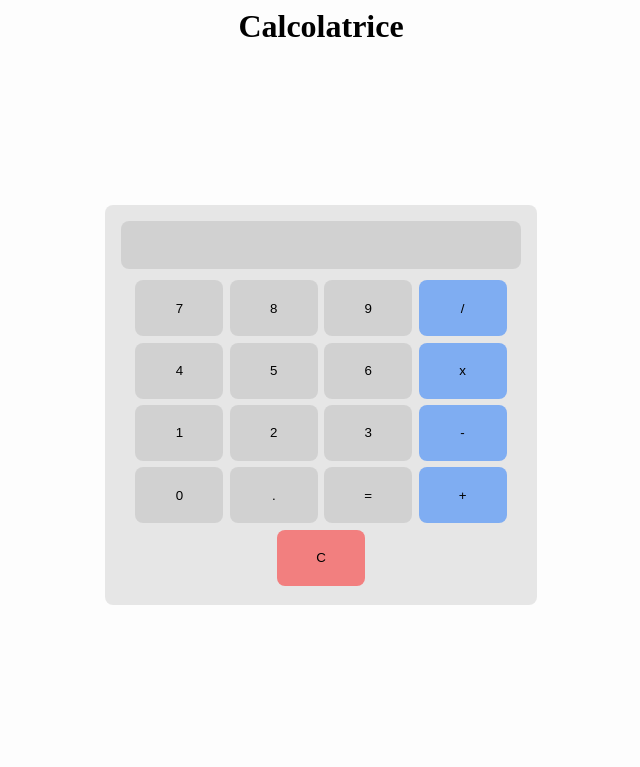
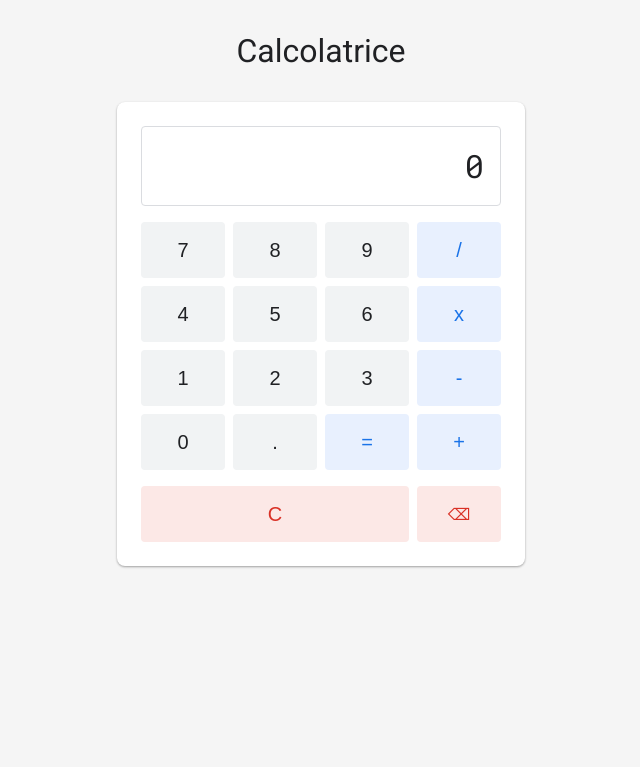
Before and after one commit to MrJoelao/SchoolExercises, a PHP site: page /calcolatrice.html in a window 1280 px wide. Shown: the top 767 px of the page, without its empty margins (319-959 px from the left). Run offline with PHP 8.4, Linux system fonts and the light colour scheme.

Commit message:
Update calculator UI and styles

```diff
--- a/Calcolatrice/calcolatrice.html
+++ b/Calcolatrice/calcolatrice.html
@@ -1,6 +1,8 @@
 <html>
     <head>
         <link rel="stylesheet" href="style.css">
+        <link href="https://fonts.googleapis.com/css2?family=Roboto:wght@400;500&display=swap" rel="stylesheet">
+        <link href="https://fonts.googleapis.com/css2?family=Roboto+Mono:wght@400;500&display=swap" rel="stylesheet">
         <script src="calcolatrice.js"></script>
     </head>
     <title>Calcolatrice</title>
@@ -9,31 +11,34 @@
             <h1>Calcolatrice</h1>
         </header>
         <div class="container">
-            <input type="text" id="display" disabled>
+            <div class="display-container">
+                <input type="text" id="display" disabled>
+                <div id="preview-display"></div>
+            </div>
 
             <div class="buttons">
-                <button onclick="">7</button>
-                <button onclick="">8</button>
-                <button onclick="">9</button>
-                <button onclick="" class="operator">/</button>
+                <button type="button" onclick="appendValue('7')">7</button>
+                <button type="button" onclick="appendValue('8')">8</button>
+                <button type="button" onclick="appendValue('9')">9</button>
+                <button type="button" onclick="appendOperator('/')" class="operator">/</button>
 
-                <button onclick="">4</button>
-                <button onclick="">5</button>
-                <button onclick="">6</button>
-                <button onclick="" class="operator">x</button>
+                <button type="button" onclick="appendValue('4')">4</button>
+                <button type="button" onclick="appendValue('5')">5</button>
+                <button type="button" onclick="appendValue('6')">6</button>
+                <button type="button" onclick="appendOperator('*')" class="operator">x</button>
 
-                <button onclick="">1</button>
-                <button onclick="">2</button>
-                <button onclick="">3</button>
-                <button onclick="" class="operator">-</button>
+                <button type="button" onclick="appendValue('1')">1</button>
+                <button type="button" onclick="appendValue('2')">2</button>
+                <button type="button" onclick="appendValue('3')">3</button>
+                <button type="button" onclick="appendOperator('-')" class="operator">-</button>
 
-                <button onclick="">0</button>
-                <button onclick="">.</button>
-                <button onclick="">=</button>
-                <button onclick="" class="operator">+</button>
+                <button type="button" onclick="appendValue('0')">0</button>
+                <button type="button" onclick="appendValue('.')">.</button>
+                <button type="button" onclick="calculateResult()" class="operator">=</button>
+                <button type="button" onclick="appendOperator('+')" class="operator">+</button>
 
-                <button onclick="" class="clear">C</button>
-
+                <button type="button" onclick="appendOperator('clear')" class="clear">C</button>
+                <button type="button" onclick="deleteLastDigit()" class="backspace">⌫</button>
             </div>
         </div>
     </body>
--- a/Calcolatrice/style.css
+++ b/Calcolatrice/style.css
@@ -1,65 +1,144 @@
+body {
+    background-color: #f5f5f5;
+    font-family: 'Roboto', sans-serif;
+    margin: 0;
+    padding: 0;
+}
+
 h1 {
     text-align: center;
+    color: #202124;
+    font-weight: 400;
+    margin: 2rem 0;
+}
+
+.container {
+    max-width: 360px;
+    display: flex;
+    flex-direction: column;
+    margin: 2rem auto;
+    padding: 1.5rem;
+    background-color: #fff;
+    border-radius: 8px;
+    box-shadow: 0 1px 3px rgba(0,0,0,0.12), 0 1px 2px rgba(0,0,0,0.24);
 }
 
 input {
     width: 100%;
     text-align: right;
-    height: 3rem;
-    margin-bottom: 0.5rem;
-    border-radius: 0.5rem;
-    border: none;
-    background-color: #00000017;
-
+    height: 4rem;
+    margin-bottom: 1rem;
+    border-radius: 4px;
+    border: 1px solid #dadce0;
+    background-color: #fff;
+    padding: 0 1rem;
+    font-size: 1.5rem;
+    color: #202124;
+    box-sizing: border-box;
 }
 
-.container {
-    max-width: 25rem;
-    display: flex;
-    flex-direction: column;
-    align-items: center;
-    margin: 10rem auto;
-    padding: 1rem;
-    background-color: #00000017;
-    border-radius: 0.5rem;
-}
-
-body {
-    background-color: #00000002;
+.buttons {
+    display: grid;
+    grid-template-columns: repeat(4, 1fr);
+    gap: 0.5rem;
+    width: 100%;
 }
 
 button {
-    width: 22%;
+    width: 100%;
     height: 3.5rem;
-    margin: 0.2rem;
-    border-radius: 0.5rem;
+    border-radius: 4px;
     border: none;
-    background-color: #00000017;
+    background-color: #f1f3f4;
+    color: #202124;
+    font-size: 1.25rem;
+    font-weight: 500;
+    transition: background-color 0.2s ease;
 }
 
 .operator {
-    background-color: #0066ff73;
+    background-color: #e8f0fe;
+    color: #1a73e8;
 }
 
 .clear {
-    background-color: #ff000073;
+    background-color: #fce8e6;
+    color: #d93025;
+    grid-column: span 3;
+    margin-top: 0.5rem;
 }
 
-.buttons {
-    display: flex;
-    flex-wrap: wrap;
-    justify-content: center;
-
+.backspace {
+    background-color: #fce8e6;
+    color: #d93025;
+    margin-top: 0.5rem;
+    font-size: 1rem;
 }
 
 button:hover {
-    background-color: #00000033;
+    background-color: #e8eaed;
 }
 
 .operator:hover {
-    background-color: #0066ff99;
+    background-color: #d2e3fc;
 }
 
 .clear:hover {
-    background-color: #ff000099;
+    background-color: #fad2cf;
 }
+
+.backspace:hover {
+    background-color: #fad2cf;
+}
+
+button:active {
+    transform: scale(0.98);
+}
+
+.display-container {
+    position: relative;
+    margin-bottom: 1rem;
+}
+
+#display {
+    margin-bottom: 0;
+    padding-right: 1rem;
+    font-size: 2rem;
+    height: 5rem;
+    text-align: right;
+    padding-bottom: 0;
+    transition: font-size 0.3s ease, padding-bottom 0.3s ease, line-height 0.3s ease;
+    line-height: 5rem;
+    font-family: 'Roboto Mono', monospace;
+    white-space: nowrap;
+    overflow: hidden;
+    text-overflow: ellipsis;
+}
+
+#display.has-preview {
+    padding-bottom: 1.8rem;
+    line-height: 3rem;
+}
+
+#preview-display {
+    position: absolute;
+    bottom: 0.7rem;
+    right: 1rem;
+    font-size: 0.9rem;
+    color: #70757a;
+    font-family: 'Roboto', sans-serif;
+    pointer-events: none;
+    opacity: 0;
+    transform: translateY(10px);
+    transition: opacity 0.3s ease, transform 0.3s ease;
+}
+
+#preview-display.visible {
+    opacity: 1;
+    transform: translateY(0);
+}
+
+#display:focus {
+    outline: none;
+    border-color: #1a73e8;
+}
```
Also changed, not shown: Calcolatrice/calcolatrice.js (+259 -0 lines).
